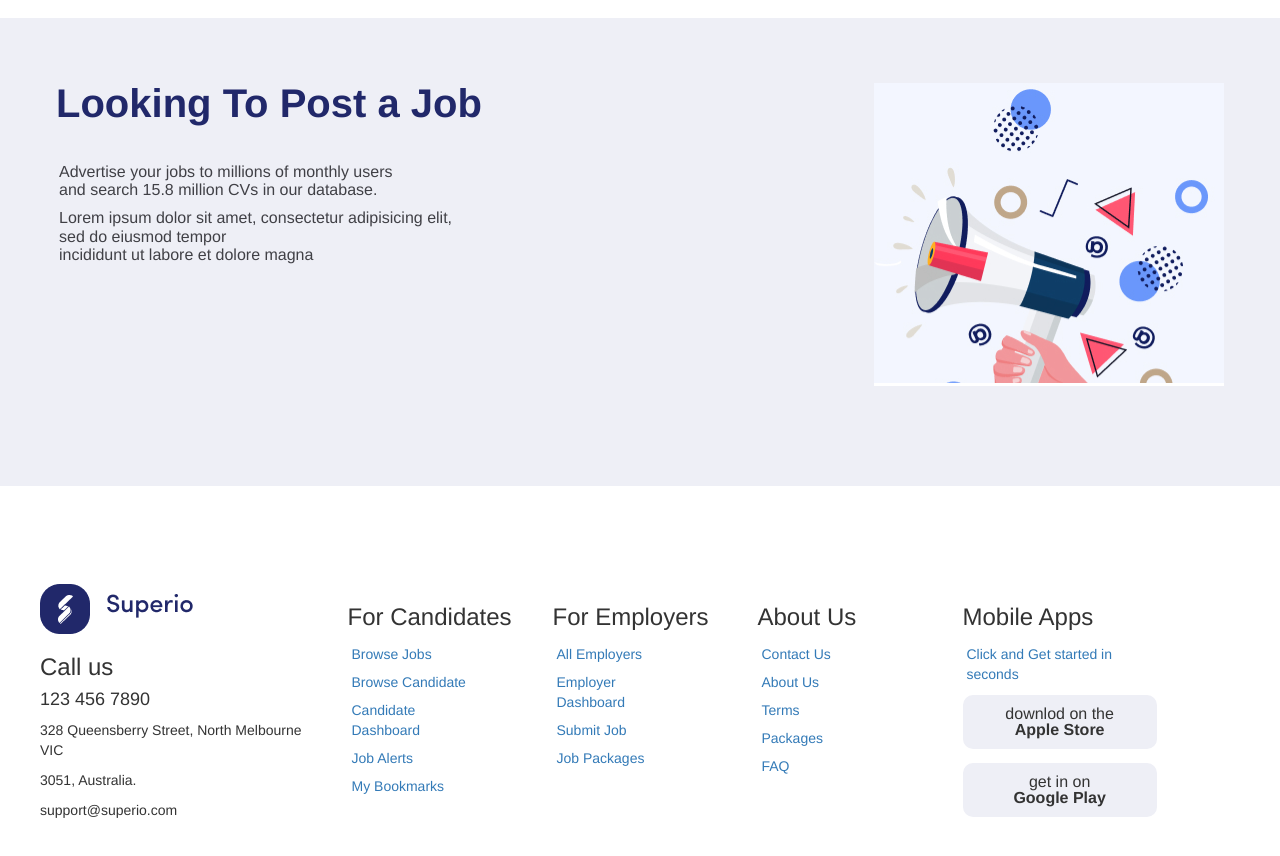
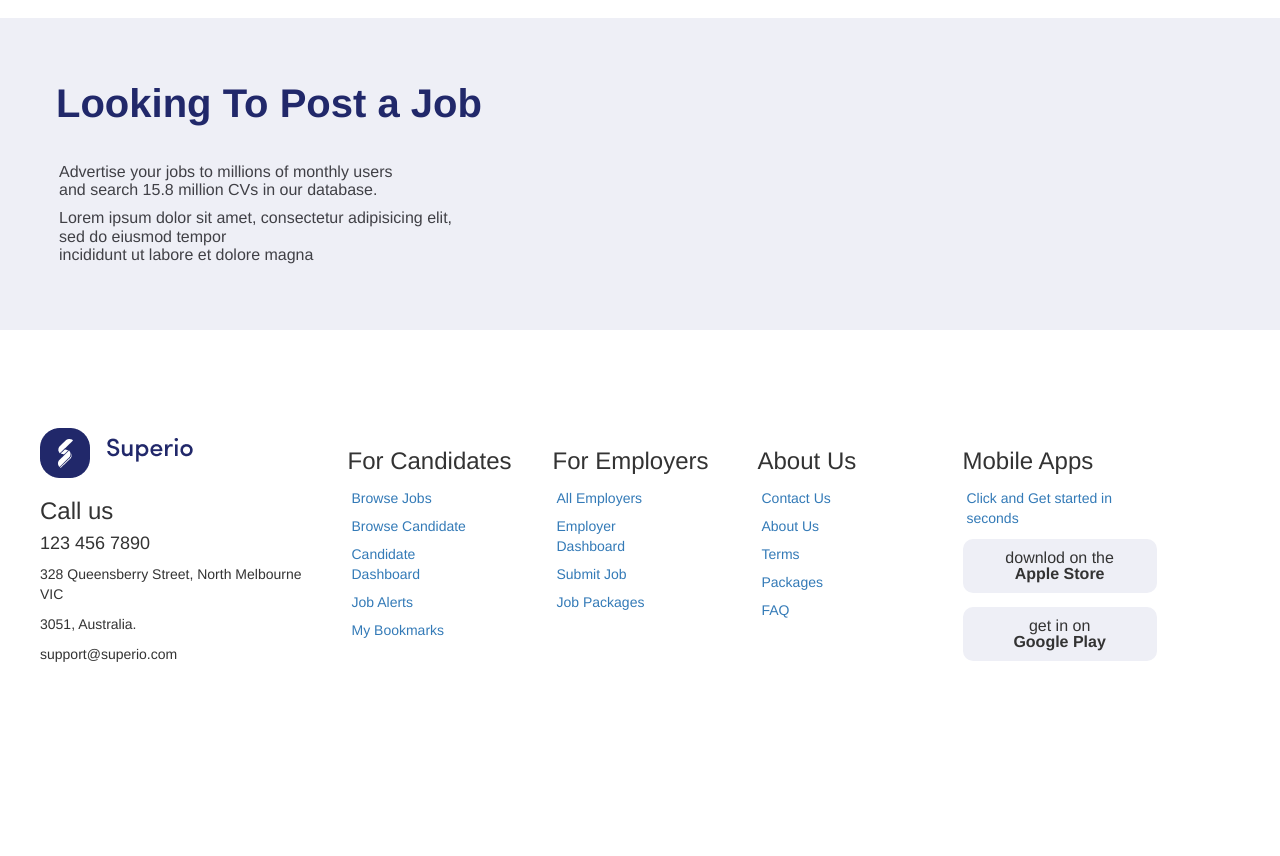
Before and after one commit to surbhisproject/superio.github, a plain HTML site: page index.html in a window 1280 px wide. Shown: the part 4399-5255 px from the top of the page. After the commit the page ends 5103 px from the top, so only its background shows below. Drawn offline with nearby package versions, Linux system fonts and the light colour scheme.

Commit message:
Update index.html

```diff
--- a/index.html
+++ b/index.html
@@ -530,9 +530,7 @@ skills to use in the organization.</p>
 	  <p>Lorem ipsum dolor sit amet, consectetur adipisicing elit,<br> sed do eiusmod tempor<br> incididunt ut labore et dolore magna</p>
     </div>
 
-	<div class="col-lg-6">
-      <img src="images/post.png">
-    </div>
+
 
 
   </div>
```
